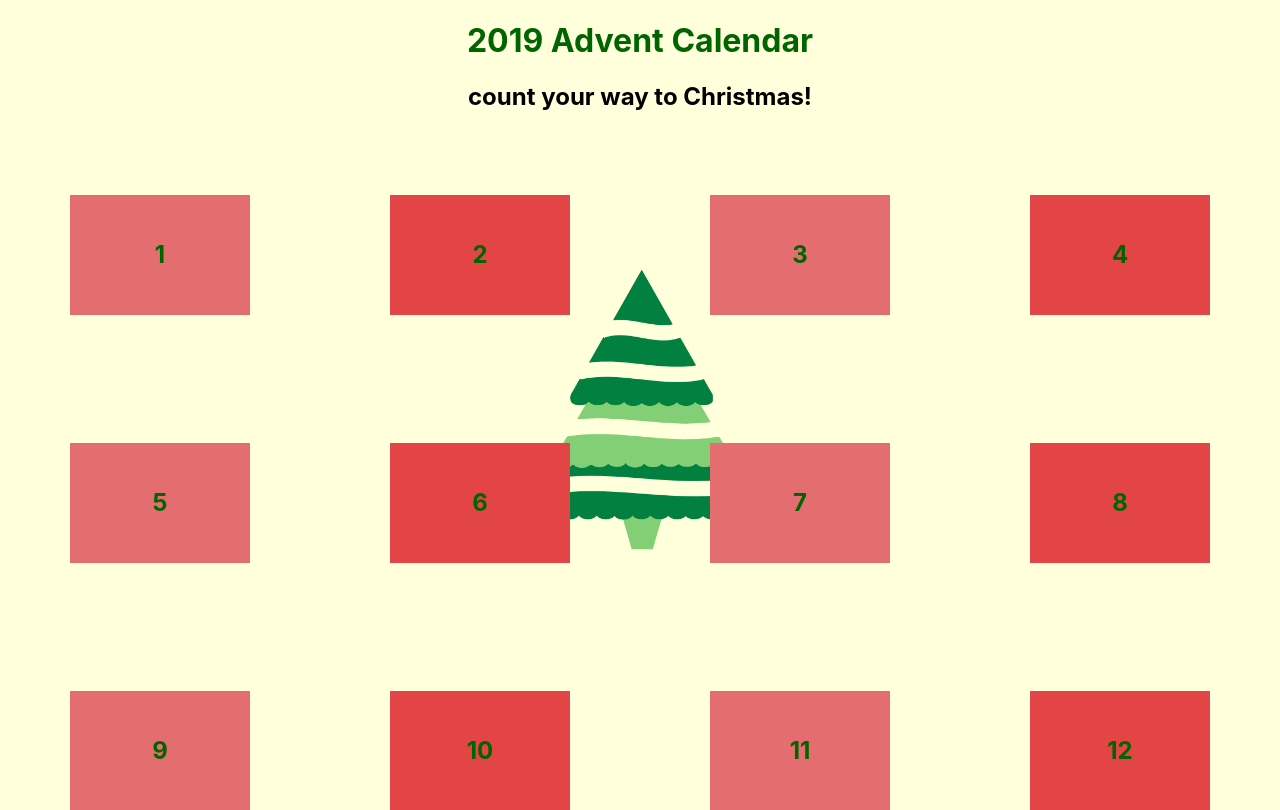
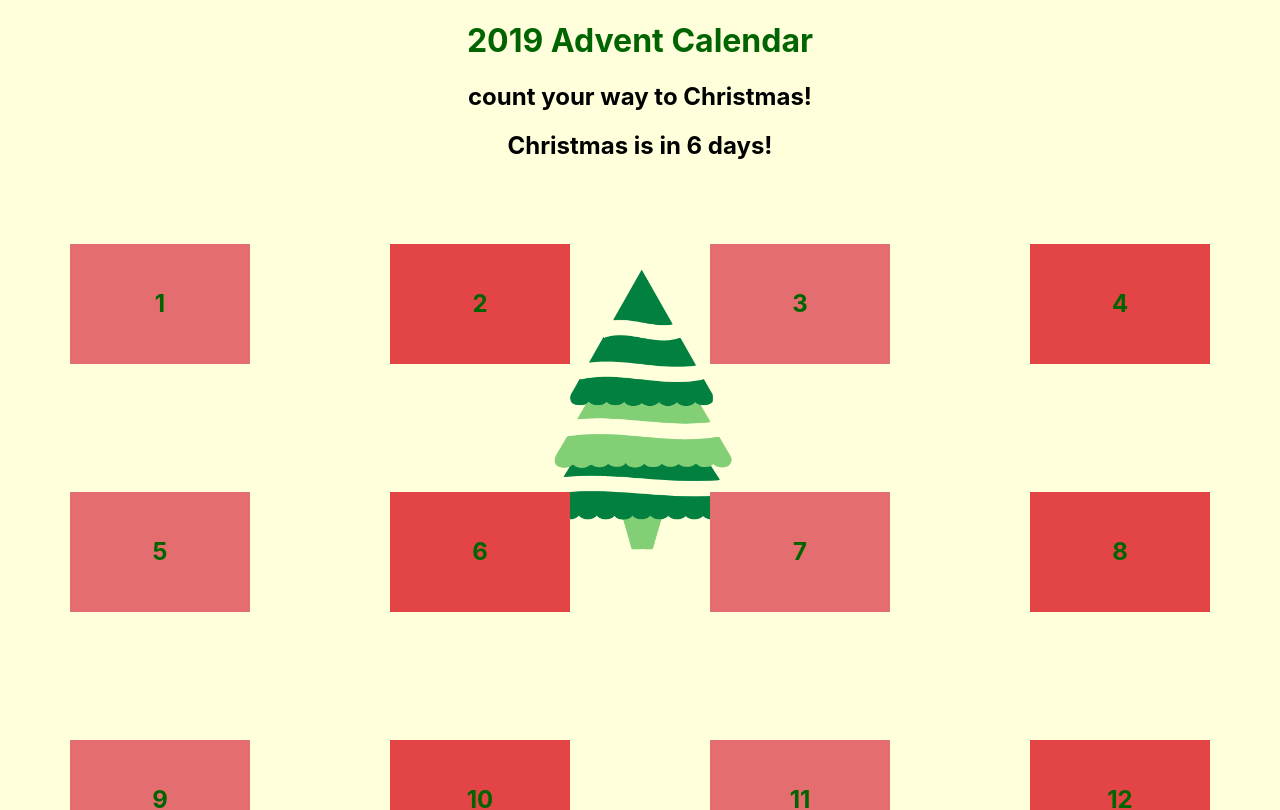
Before and after one commit to sofo1413/advent-calendar, a React (Create React App) app: page / in a window 1280 px wide. Shown: the top 810 px of the page. Built offline with nearby package versions, Linux system fonts and the light colour scheme.

Commit message:
added countdown

```diff
--- a/src/Calendar.js
+++ b/src/Calendar.js
@@ -13,7 +13,11 @@ class Calendar extends React.Component {
 
 
     render() {
+        var daysTill = 25-this.state.today;
+
         return(
+            <div>
+                <h2> Christmas is in {daysTill} days!</h2>
                 <div className="container">
                     <Day className="days" today={this.state.today} day={1}/>
                     <Day className="days" today={this.state.today} day={2}/>
@@ -41,6 +45,7 @@ class Calendar extends React.Component {
                     <Day className="days" today={this.state.today} day={24}/>
                     <Day className="days" today={this.state.today} day={25}/>
                 </div>
+            </div>
         )
     }
 
```
Lines whose indentation alone changed are shown as unchanged.
